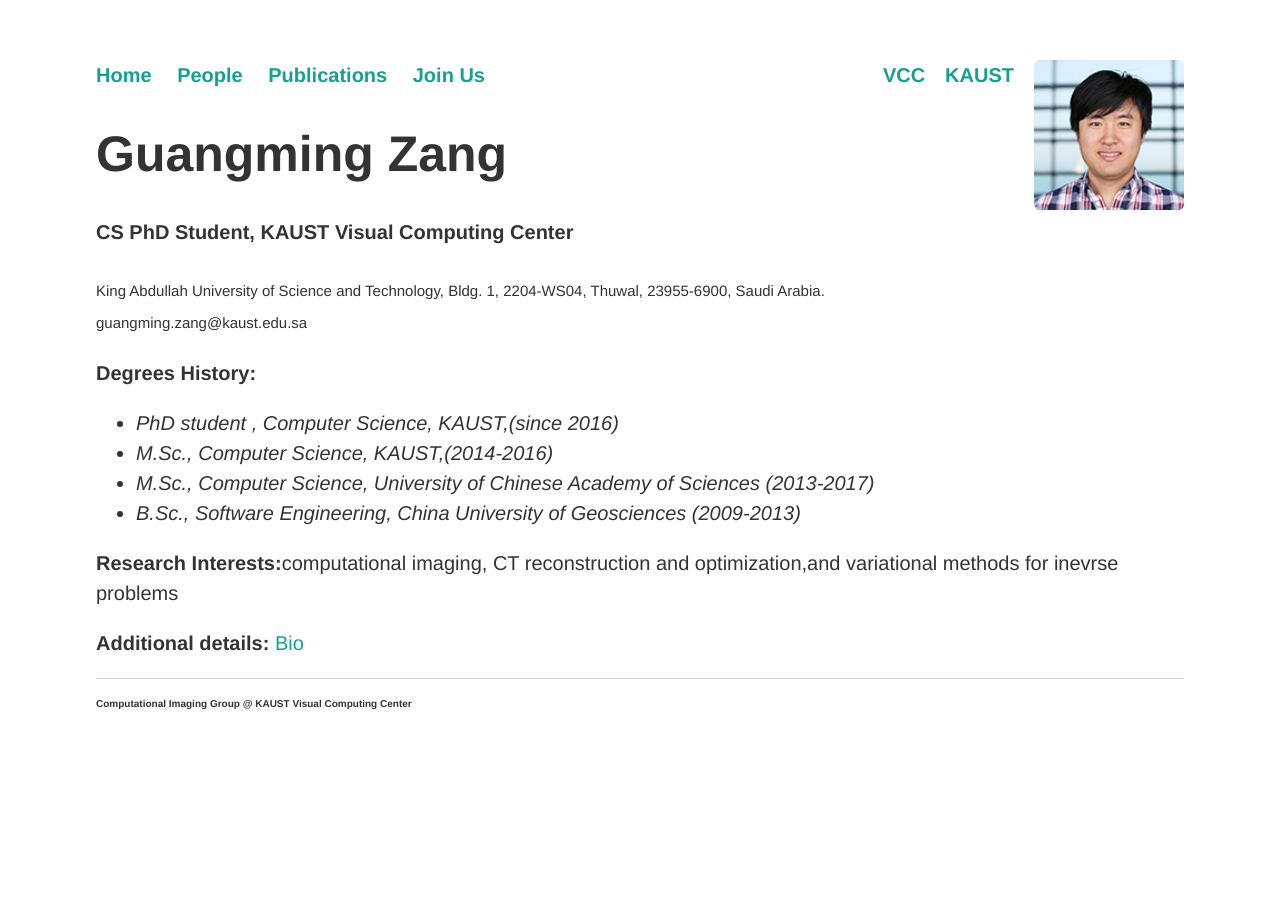
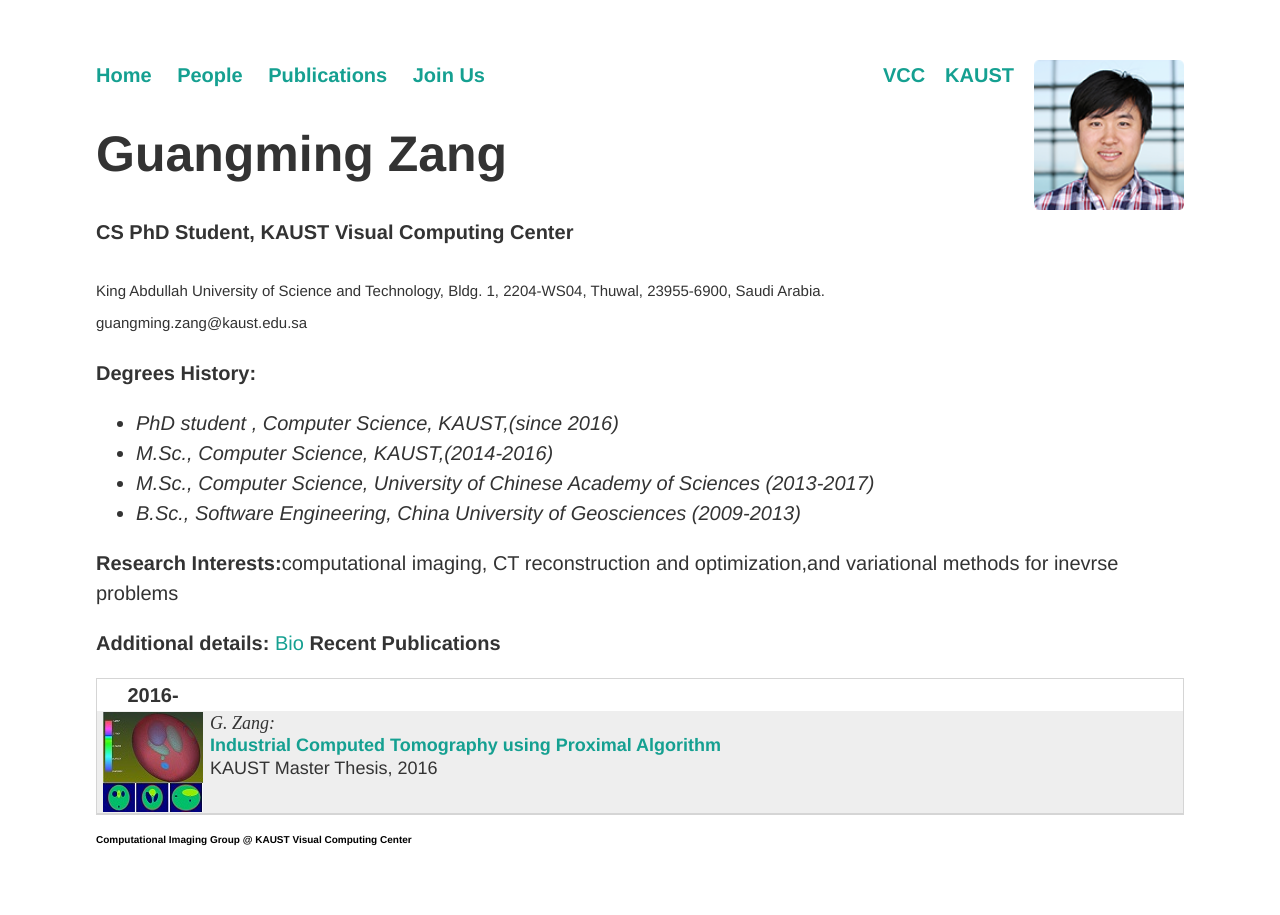
Before and after one commit to vccimaging/vccimaging.github.io, a Jekyll site: the page built from People/zangg/index.html, in a window 1280 px wide. Built offline with Jekyll 4.4.1, drawn with Linux system fonts in a browser that asks for light colours.

Commit message:
Update index.html

```diff
--- a/People/zangg/index.html
+++ b/People/zangg/index.html
@@ -22,3 +22,7 @@
 
 <b>Research Interests:</b>computational imaging, CT reconstruction and optimization,and variational methods for inevrse problems<p>
 <b>Additional details:</b> <a href=bio>Bio</a>
+
+
+  <b>Recent Publications</b> <p>
+{% include publicationlist.html name="G. Zang" minYear=2016 %}
```
